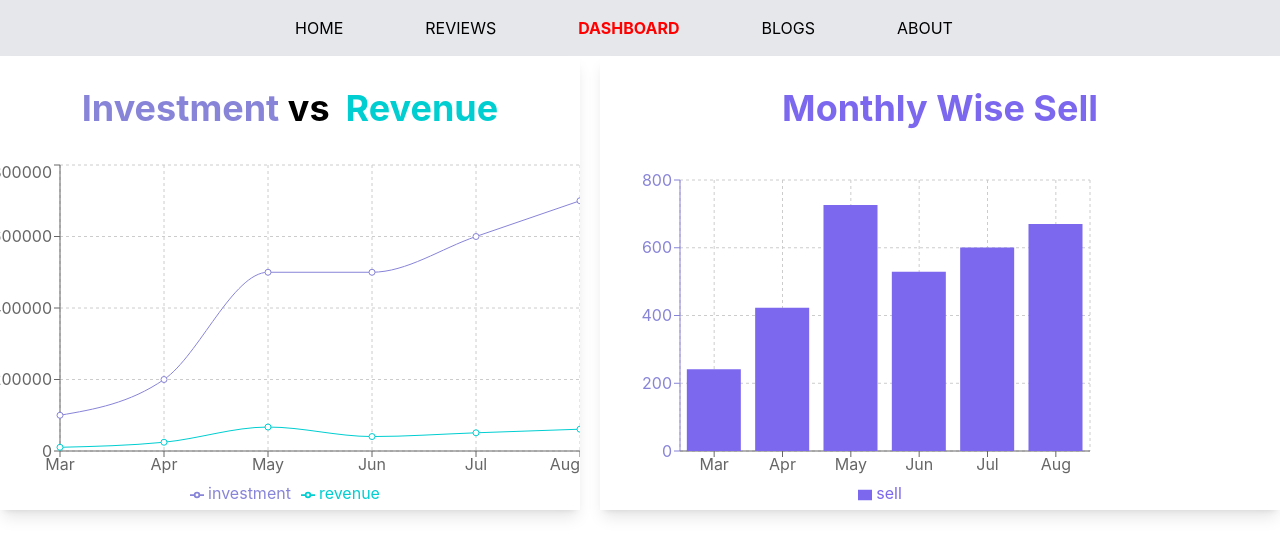
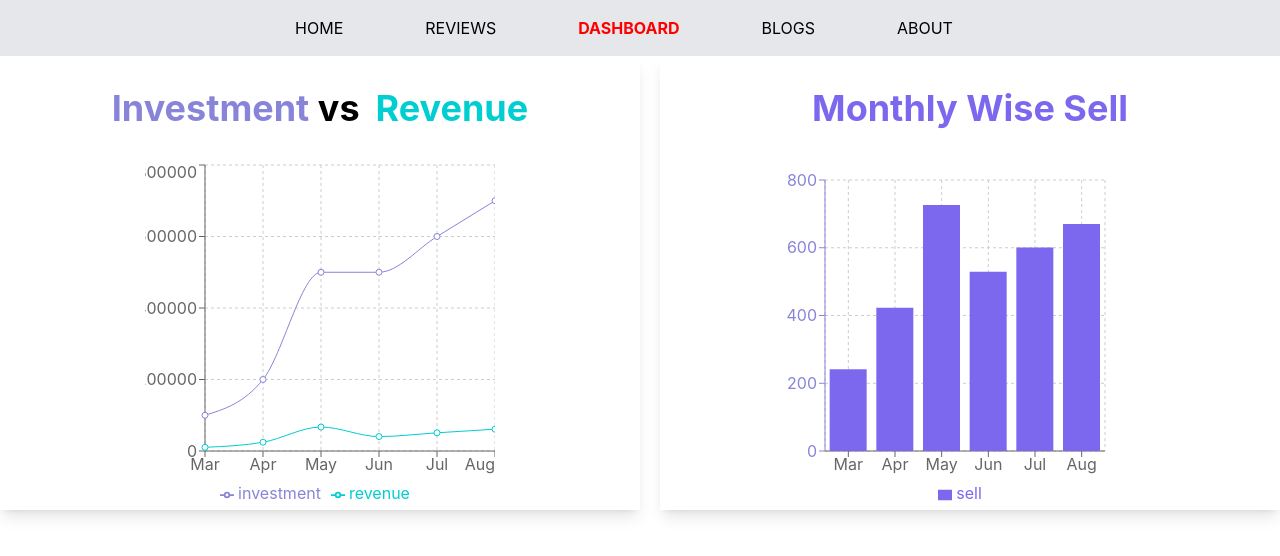
Before and after one commit to SanyFaysal/product-analysis-website, a React (Create React App) app: page /dashboard in a window 1280 px wide. Shown: the top 556 px of the page. Built offline with nearby package versions, Linux system fonts and the light colour scheme.

Commit message:
dashboard added

```diff
--- a/src/components/Chart/ChartInBar.js
+++ b/src/components/Chart/ChartInBar.js
@@ -1,17 +1,25 @@
 import React from 'react';
-import { Bar, BarChart, CartesianGrid, Legend, Pie, PieChart, Tooltip, XAxis, YAxis } from 'recharts';
+import { Bar, BarChart, CartesianGrid, Legend, Pie, PieChart, ResponsiveContainer, Tooltip, XAxis, YAxis } from 'recharts';
 import chartData from '../utilities/chartData';
 
 const ChartInBar = () => {
     const data = chartData()
     return (
-        <div className='md:shadow lg:shadow-lg w-[100%] ml-5' >
+        <div className='md:shadow lg:shadow-lg ml-5' >
             <div>
                 <h1 className='text-4xl font-bold  text-center my-8 text-[#7B68EE]'>
                     Monthly Wise Sell
                 </h1>
 
             </div>
+
+            <div className='flex justify-center'>
+                <ResponsiveContainer width={450} height={350}
+                    margin={{
+                        top: 20,
+                        bottom: 5,
+                    }}
+                >
                     <BarChart
                         width={580}
                         height={350}
@@ -32,6 +40,10 @@ const ChartInBar = () => {
                         <Bar yAxisId="left" dataKey="sell" fill="#7B68EE" />
 
                     </BarChart>
+                </ResponsiveContainer>
+            </div>
+
+
         </div>
     );
 };
--- a/src/components/Chart/ChartInLine.js
+++ b/src/components/Chart/ChartInLine.js
@@ -1,5 +1,5 @@
 import React from 'react';
-import { CartesianGrid, Legend, Line, LineChart, Tooltip, XAxis, YAxis } from 'recharts';
+import { CartesianGrid, Legend, Line, LineChart, ResponsiveContainer, Tooltip, XAxis, YAxis } from 'recharts';
 import chartData from '../utilities/chartData';
 
 const ChartInLine = () => {
@@ -13,6 +13,13 @@ const ChartInLine = () => {
                     <span className='text-[#00CED1] ml-4'>Revenue</span>
                 </h1>
             </div>
+            <div className='flex justify-center'>
+                <ResponsiveContainer width={350} height={350}
+                    margin={{
+                        top: 20,
+                        bottom: 5,
+                    }}
+                >
                     <LineChart
 
                         width={580}
@@ -21,8 +28,8 @@ const ChartInLine = () => {
                         margin={{
                             top: 5,
                             bottom: 5,
-                }}
-            >
+                        }}>
+
                         <CartesianGrid strokeDasharray="3 3" />
                         <XAxis dataKey="month" />
                         <YAxis />
@@ -33,6 +40,10 @@ const ChartInLine = () => {
                         <Line type="monotone" dataKey="revenue" stroke="#00CED1	" activeDot={{ r: 8 }} />
 
                     </LineChart>
+                </ResponsiveContainer>
+            </div>
+
+
         </div >
     )
 };
--- a/src/components/Dashboard/Dashboard.js
+++ b/src/components/Dashboard/Dashboard.js
@@ -3,7 +3,7 @@ import ChartInLine from '../Chart/ChartInLine';
 import ChartInBar from '../Chart/ChartInBar';
 const Dashboard = () => {
     return (
-        <div className='lg:container md:container mx-auto flex lg:flex-row lg:justify-between md:flex-col md:justify-center sm:flex-col sm:justify-center flex-col justify-center'>
+        <div className=' grid md:grid-cols-1 lg:grid-cols-2  sm:grid-cols-1 mx-auto '>
             <ChartInLine></ChartInLine>
             <ChartInBar></ChartInBar>
         </div>
```
Lines whose indentation alone changed are shown as unchanged.
